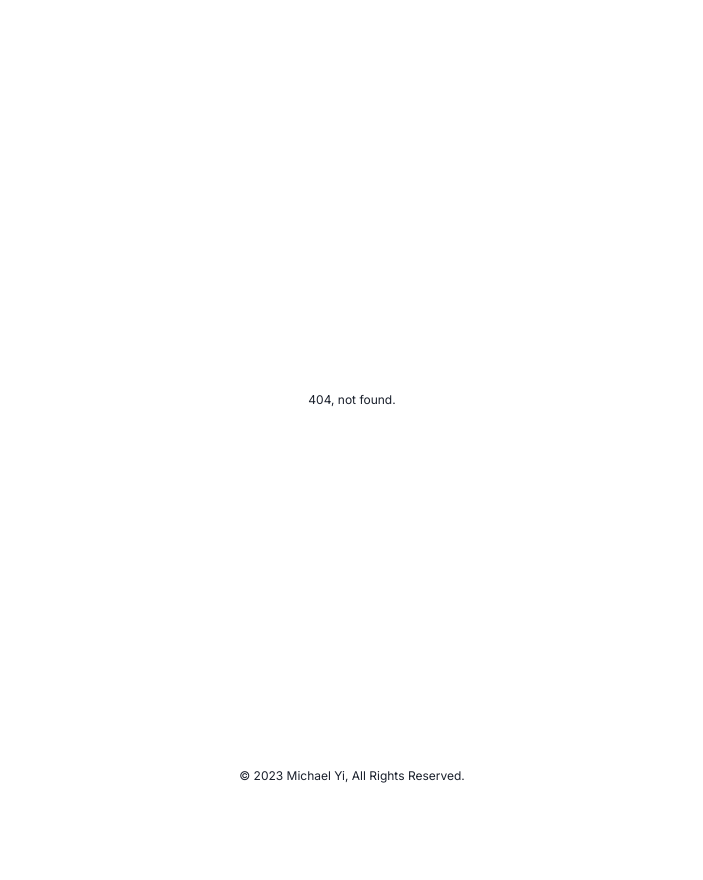
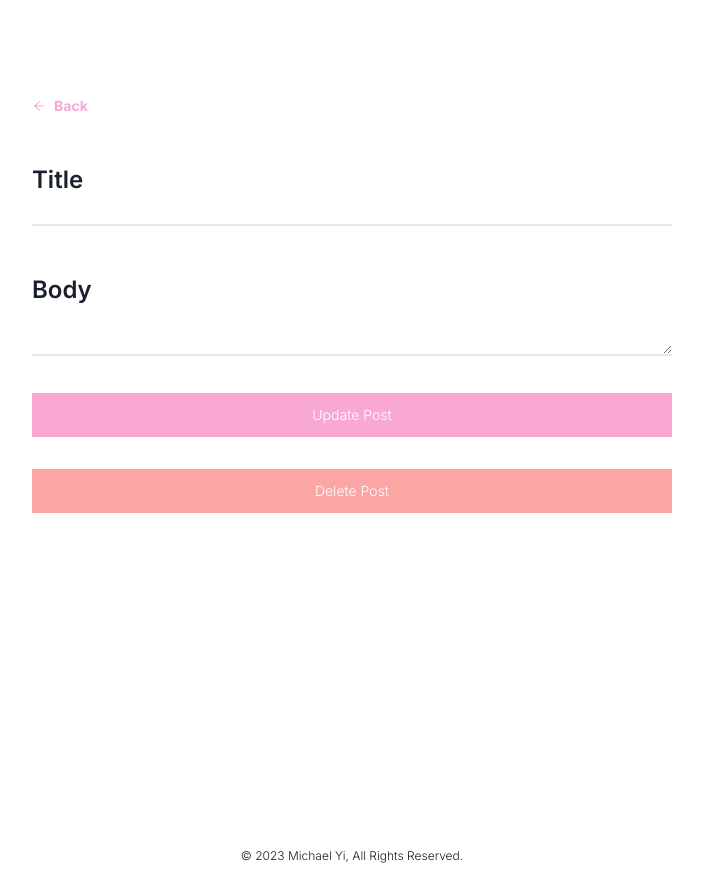
Before and after one commit to michaelhyi/personal-website, a Next.js app in the folder client/: page /blog/edit/1 in a window 1280 px wide. Before the commit this address had no page. Shown: the whole page, without its empty margins (288-991 px from the left). Before the commit the page ends 800 px from the top, so only its background shows below. Built offline with nearby package versions, Linux system fonts and the light colour scheme; no server answers.

Commit message:
feat(crud): crud operations from client (#37) [MYC-59]

```diff
--- a/client/src/pages/blog/[id].tsx
+++ b/client/src/pages/blog/[id].tsx
@@ -3,19 +3,28 @@ import { useEffect, useState } from "react";
 import Container from "../../components/Container";
 import Loading from "../../components/Loading";
 import ArrowLink from "../../components/links/ArrowLink";
-import { readPost } from "../../services/api";
-import router from "next/router";
+import { readPost, readUserByToken } from "../../services/api";
+import params from "next/router";
+import { useRouter } from "next/navigation";
+import { BsFillPencilFill } from "react-icons/bs";
 
 const View = () => {
-  const { id } = router.query;
+  const { id } = params.query;
+  const router = useRouter();
   const [data, setData] = useState(null);
+  const [user, setUser] = useState(null);
   const [loading, setLoading] = useState(true);
 
   useEffect(() => {
     if (!id) return;
 
-    readPost(router.query.id as string)
-      .then((data) => setData(data))
+    readPost(id as string)
+      .then(async (data) => {
+        setData(data);
+
+        const token = await localStorage.getItem("token");
+        if (token) await readUserByToken(token).then((res) => setUser(res));
+      })
       .finally(() => setLoading(false));
   }, [id]);
 
@@ -24,7 +33,17 @@ const View = () => {
   return (
     <Container>
       <div className="mt-24" />
-      <ArrowLink href="/blog" left text="Blog" />
+      <div className="flex justify-between">
+        <ArrowLink href="/blog" left text="Blog" />
+        {user && (
+          <button
+            className="duration-500 hover:opacity-50"
+            onClick={() => router.push("/blog/edit/" + id)}
+          >
+            <BsFillPencilFill color="#f9a8d4" />
+          </button>
+        )}
+      </div>
       <div className="mt-12 font-semibold text-2xl">{data.title}</div>
       <div className="text-xs mt-6 opacity-75">
         {format(new Date(data.date), "PPP")}
--- /dev/null
+++ b/client/src/pages/blog/edit/[id].tsx
@@ -0,0 +1,96 @@
+import { Spinner } from "@chakra-ui/react";
+import { useRouter } from "next/navigation";
+import params from "next/router";
+import { useCallback, useEffect, useState } from "react";
+import { FieldValues, SubmitHandler, useForm } from "react-hook-form";
+import Container from "../../../components/Container";
+import Loading from "../../../components/Loading";
+import ArrowLink from "../../../components/links/ArrowLink";
+import {
+  deletePost,
+  readPost,
+  readUserByToken,
+  updatePost,
+} from "../../../services/api";
+
+const Edit = () => {
+  const { id } = params.query;
+  const router = useRouter();
+  const [loading, setLoading] = useState(true);
+  const [submitting, setSubmitting] = useState(false);
+  const { register, handleSubmit, setValue } = useForm<FieldValues>({
+    defaultValues: {
+      title: "",
+      body: "",
+    },
+  });
+
+  const handleUpdate: SubmitHandler<FieldValues> = useCallback(
+    async (data) => {
+      setSubmitting(true);
+      await updatePost(id as string, data.title, data.body)
+        .then(() => router.push("/blog/" + id))
+        .finally(() => setSubmitting(false));
+    },
+    [setSubmitting, router, id]
+  );
+
+  const handleDelete = useCallback(async () => {
+    setSubmitting(true);
+    await deletePost(id as string)
+      .then(() => router.push("/blog"))
+      .finally(() => setSubmitting(false));
+  }, [id]);
+
+  useEffect(() => {
+    readUserByToken(localStorage.getItem("token") as string)
+      .then(async (res) => {
+        if (!res.roles.includes("ROLE_ADMIN")) {
+          router.push("/login");
+        }
+        if (!id) return;
+        await readPost(id as string).then(async (data) => {
+          setValue("title", data.title);
+          setValue("body", data.body);
+        });
+      })
+      .finally(() => setLoading(false));
+  }, [router, setLoading, id, setValue]);
+
+  if (loading) return <Loading />;
+
+  return (
+    <Container>
+      <div className="mt-24" />
+      <ArrowLink href={"/blog/" + id} left text="Back" />
+      <div className="mt-12 font-semibold text-2xl">Title</div>
+      <input
+        className="border-b-2 w-full mt-2"
+        {...register("title")}
+        id="title"
+        disabled={submitting}
+      />
+      <div className="mt-12 font-semibold text-2xl">Body</div>
+      <textarea
+        className="border-b-2 w-full mt-2"
+        {...register("body")}
+        id="body"
+        disabled={submitting}
+      />
+      <button
+        onClick={(e) => handleSubmit(handleUpdate)(e)}
+        className="text-center w-full py-3 bg-pink-300 text-white mt-8 duration-500 hover:opacity-50"
+      >
+        {submitting ? <Spinner size="xs" /> : "Update Post"}
+      </button>
+      <button
+        onClick={(e) => handleSubmit(handleDelete)(e)}
+        className="text-center w-full py-3 bg-red-300 text-white mt-8 duration-500 hover:opacity-50"
+      >
+        {submitting ? <Spinner size="xs" /> : "Delete Post"}
+      </button>
+    </Container>
+  );
+};
+
+export default Edit;
--- a/client/src/services/api.ts
+++ b/client/src/services/api.ts
@@ -25,3 +25,20 @@ export const createPost = async (data: { title: string; body: string }) => {
   const res = await http("/post", "POST", data);
   return res.text();
 };
+
+export const updatePost = async (id: string, title: string, body: string) => {
+  await http(
+    "/post/" +
+      id +
+      "?" +
+      qs.stringify({
+        title,
+        body,
+      }),
+    "PUT"
+  );
+};
+
+export const deletePost = async (id: string) => {
+  await http("/post/" + id, "DELETE");
+};
```
Also changed, not shown: 1 other file (tests, documents, lock files or other folders).
